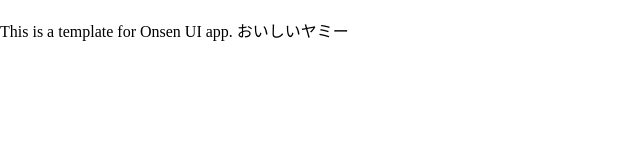
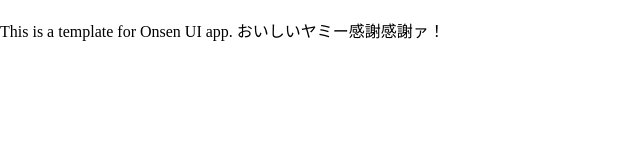
Before and after one commit to sakino0403/VendingMachine, a website: page www/index.html in a window 1280 px wide. Shown: the whole page, without its empty margins (0-640 px from the left). Drawn offline with Linux system fonts and the light colour scheme.

Commit message:
感謝感謝ァ！

```diff
--- a/www/index.html
+++ b/www/index.html
@@ -26,6 +26,6 @@
 <body>
   <br />
   This is a template for Onsen UI app.
-  おいしいヤミー
+  おいしいヤミー感謝感謝ァ！
 </body>
 </html>
```
